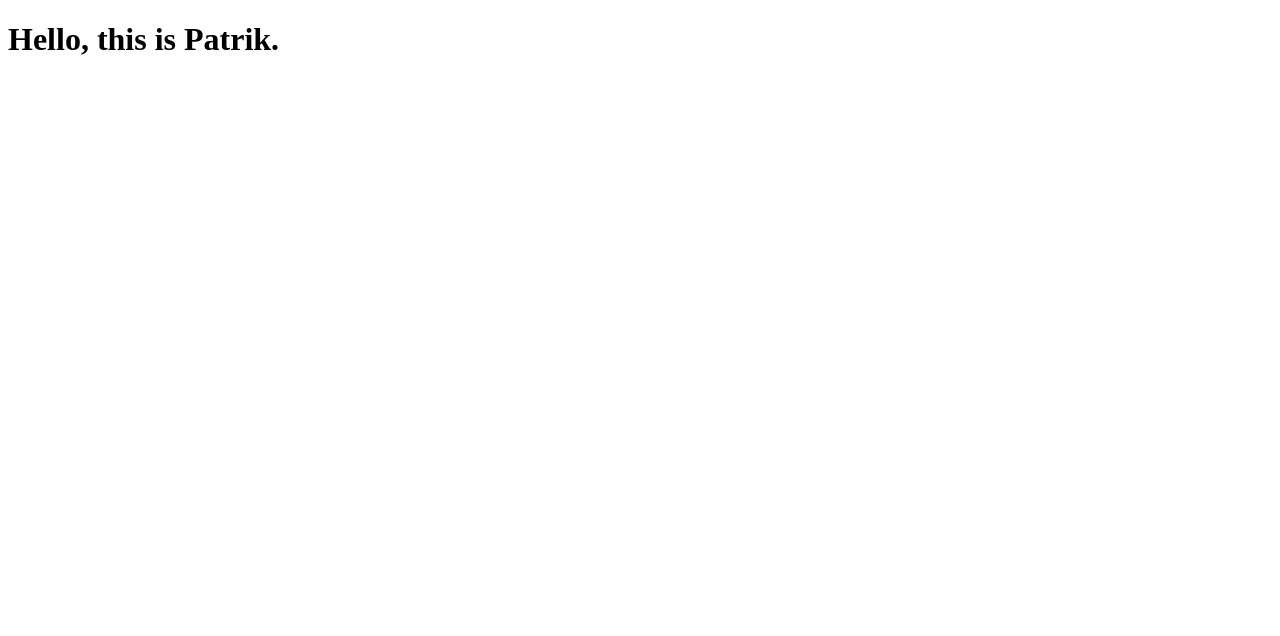
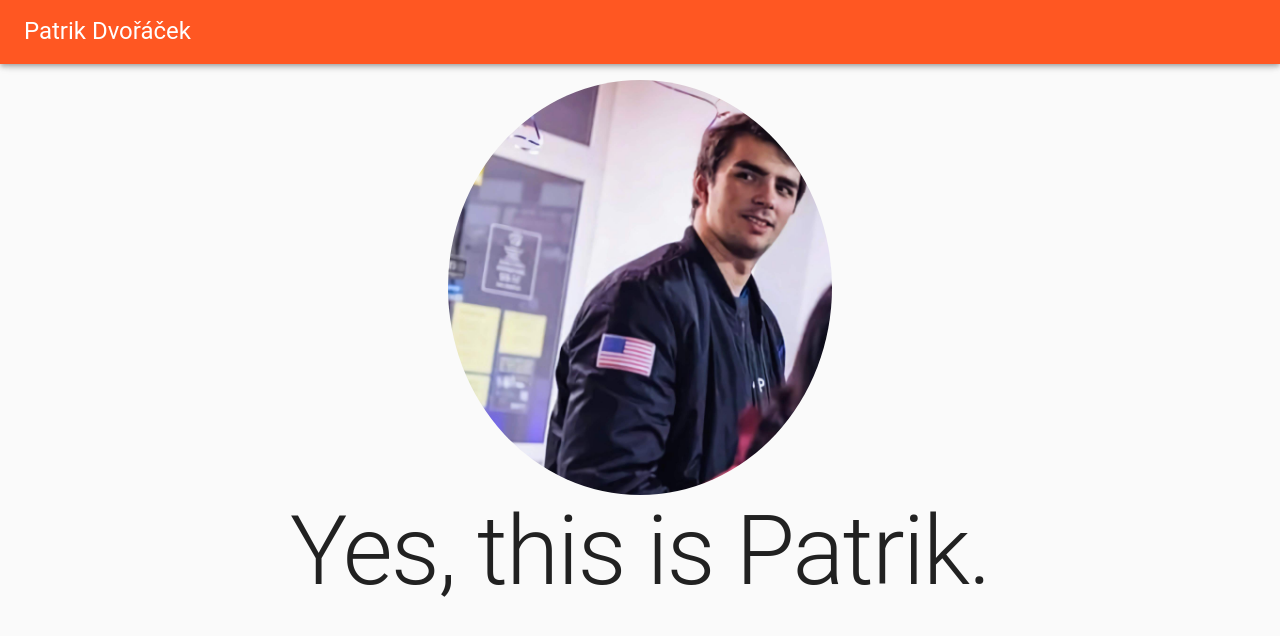
Before and after one commit to tehSIRius/my_website, a Gatsby site: page / in a window 1280 px wide. Built offline with nearby package versions, Linux system fonts and the light colour scheme; Gatsby itself is replaced by a stand-in of ours.

Commit message:
Added Basic design

```diff
--- a/gatsby-config.js
+++ b/gatsby-config.js
@@ -1,7 +1,7 @@
 module.exports = {
   siteMetadata: {
     title: `Patrik Dvořáček`,
-    description: `Hello, this is Patrik.`,
+    description: `Yes, this is Patrik.`,
     author: `@tehSIRius`,
   },
   plugins: [
--- a/package.json
+++ b/package.json
@@ -42,7 +42,7 @@
   "license": "MIT",
   "scripts": {
     "build": "gatsby build",
-    "develop": "gatsby develop",
+    "dev": "gatsby develop",
     "format": "prettier --write \"**/*.{js,jsx,json,md}\"",
     "start": "npm run develop",
     "serve": "gatsby serve",
--- /dev/null
+++ b/src/components/AboutMe.js
@@ -0,0 +1,17 @@
+import React from 'react';
+import { Container } from '@material-ui/core';
+import { Parallax } from 'react-parallax';
+
+class AboutMe extends React.Component {
+    render() {
+        return (
+            <Parallax>
+                <Container>
+                    <div style={{ height: '700px'}}></div>
+                </Container>
+            </Parallax>
+        );
+    }
+}
+
+export default AboutMe;
--- /dev/null
+++ b/src/components/Introduction.js
@@ -0,0 +1,42 @@
+import React from 'react';
+import { Parallax } from 'react-parallax';
+import { Typography, Avatar, Box, Grid } from '@material-ui/core';
+import { withStyles } from '@material-ui/core/styles';
+
+import main from '../img/main.jpg';
+
+const introStyle = {
+    avatar: {
+        width: '30%',
+        height: '30%',
+    }
+}
+
+class Introduction extends React.Component {
+
+    render() {
+        const { classes } = this.props;
+
+        return (
+            <Parallax id="introduction">
+                <Box my={2}>
+                    <Grid
+                        container
+                        direction="column"
+                        justify="center"
+                        alignItems="center"
+                    >
+
+                        <Avatar src={main} alt="This is Patrik." className={classes.avatar} />
+                        <Typography component="h1" variant="h1">
+                            Yes, this is Patrik.
+                    </Typography>
+
+                    </Grid>
+                </Box>
+            </Parallax>
+        );
+    }
+}
+
+export default withStyles(introStyle)(Introduction);
--- /dev/null
+++ b/src/components/MaterialBase.js
@@ -0,0 +1,29 @@
+import React from 'react';
+import { ThemeProvider, CssBaseline } from '@material-ui/core';
+import { responsiveFontSizes, createMuiTheme } from '@material-ui/core/styles';
+import { deepOrange } from '@material-ui/core/colors';
+import useMediaQuery from '@material-ui/core/useMediaQuery';
+
+function MaterialBase(props) {
+    const colorPreference = useMediaQuery('(prefers-color-scheme: dark)');
+    var theme = React.useMemo(
+        () => createMuiTheme({
+            palette: {
+                primary: deepOrange,
+                type: colorPreference ? 'dark' : 'light',
+            }
+        }),
+        [colorPreference],
+    );
+
+    theme = responsiveFontSizes(theme);
+
+    return(
+        <ThemeProvider theme={theme}>
+            <CssBaseline />
+            {props.children}
+        </ThemeProvider>
+    )
+}
+
+export default MaterialBase;
--- /dev/null
+++ b/src/components/Navbar.js
@@ -0,0 +1,20 @@
+import React from "react";
+import { AppBar, Toolbar, Typography } from '@material-ui/core';
+
+import ScrollTrigger from './ScrollTrigger';
+
+class Navbar extends React.Component {
+    render() {
+        return (
+            <ScrollTrigger {...this.props}>
+                <AppBar>
+                    <Toolbar>
+                        <Typography variant="h5">Patrik Dvořáček</Typography>
+                    </Toolbar>
+                </AppBar>
+            </ScrollTrigger>
+        );
+    }
+}
+
+export default Navbar;
--- /dev/null
+++ b/src/components/ScrollTrigger.js
@@ -0,0 +1,16 @@
+import React from 'react';
+import useScrollTrigger from '@material-ui/core/useScrollTrigger';
+import { Slide } from '@material-ui/core';
+
+function ScrollTrigger(props) {
+    const { children, window } = props;
+    const trigger = useScrollTrigger({ target: window ? window() : undefined});
+
+    return (
+        <Slide appear={false} direction="down" in={!trigger}>
+            {children}
+        </Slide>
+    );
+}
+
+export default ScrollTrigger;
--- a/src/pages/index.js
+++ b/src/pages/index.js
@@ -1,11 +1,21 @@
 import React from "react";
-import { Link } from "gatsby"
+
+import MaterialBase from '../components/MaterialBase';
+import Navbar from '../components/Navbar';
+import AboutMe from '../components/AboutMe';
+import Introduction from '../components/Introduction';
+import { Toolbar } from "@material-ui/core";
 
 class IndexPage extends React.Component {
 
   render() {
     return (
-      <h1>Hello, this is Patrik.</h1>
+      <MaterialBase>
+        <Navbar />
+        <Toolbar />
+        <Introduction />
+        <AboutMe />
+      </MaterialBase>
     );
   }
 }
```
Also changed, not shown: src/img/main.jpg (added).
